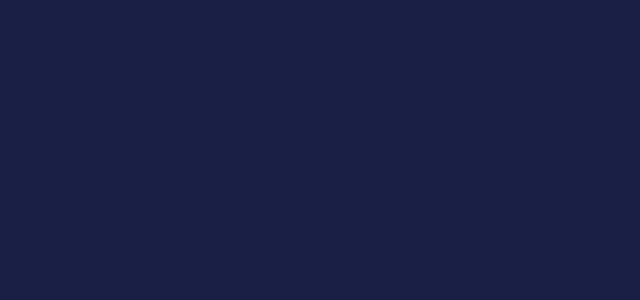
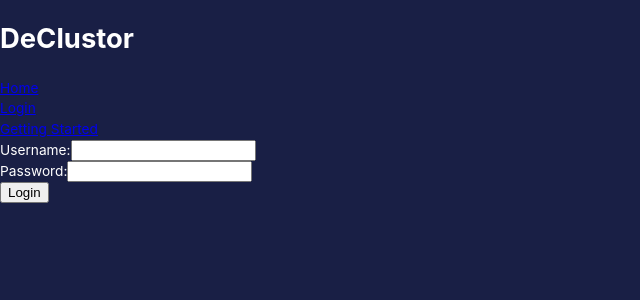
Before and after one commit to oslabs-beta/DeClustor, a React app in the folder client/: page /login in a window 1280 px wide. Before the commit this address had no page. Shown: the top 300 px of the page, without its empty margins (0-640 px from the left). Built offline with nearby package versions, Linux system fonts and the light colour scheme.

Commit message:
combine app.js for home/dashboard

```diff
--- a/client/src/App.js
+++ b/client/src/App.js
@@ -1,39 +1,51 @@
-import React, { useMemo } from 'react'
-import { BrowserRouter, Navigate, Route, Routes } from 'react-router-dom'
-import { CssBaseline, ThemeProvider } from '@mui/material'
-import { createTheme } from '@mui/material/styles'
-import { themeSettings } from './theme'
-import { useSelector } from 'react-redux'
-// import Login from './components/login.jsx';
-import Layout from './pages/Layout.jsx'
-import Dashboard from './pages/Dashboard.jsx'
+import React, { useMemo } from 'react';
+import {
+  BrowserRouter as Router,
+  Navigate,
+  Route,
+  Routes,
+  Link,
+} from 'react-router-dom';
+import { CssBaseline, ThemeProvider } from '@mui/material';
+import { createTheme } from '@mui/material/styles';
+import { useSelector } from 'react-redux';
+import { themeSettings } from './theme';
+import Layout from './pages/Layout.jsx';
+import Dashboard from './pages/Dashboard.jsx';
+import Login from './components/login.jsx';
+import Home from './components/home.jsx';
+import Info from './components/info.jsx';
 
 const App = () => {
-  // state for mode //
-  //use redux to update the global mode // from state -> index.js
-  const mode = useSelector((state) => state.global.mode)
-  // create a theme by using the themeSettings function then pass in the mode
-  // to configure what's nessessary on the matrial ui
-  const theme = useMemo(() => createTheme(themeSettings(mode)), [mode])
+  // State for mode
+  const mode = useSelector((state) => state.global.mode);
+  // Create a theme by using the themeSettings function then pass in the mode
+  const theme = useMemo(() => createTheme(themeSettings(mode)), [mode]);
 
-  // use ThemeProvider to set up material UI
-  // add BrowserRouter -> Routes -> Route element{</>}
-  // Layout component will be main of dashboard
   return (
     <div>
-      <BrowserRouter>
+      <Router>
+        <h1 className='header'>DeClustor</h1>
+        <nav>
+          <Link to='/'>Home</Link>
+          <br />
+          <Link to='/login'>Login</Link>
+          <br />
+          <Link to='/info'>Getting Started</Link>
+        </nav>
         <ThemeProvider theme={theme}>
           <CssBaseline />
+
           <Routes>
-            <Route element={<Layout />}>
-              <Route path="/" element={<Navigate to="/dashboard" replace />} />
-              <Route path="/dashboard" element={<Dashboard />} />
-            </Route>
+            <Route path='/' element={<Home />} />
+            <Route path='/login' element={<Login />} />
+            <Route path='/info' element={<Info />} />
+            <Route path='*' element={<Navigate to='/' replace />} />
           </Routes>
         </ThemeProvider>
-      </BrowserRouter>
+      </Router>
     </div>
-  )
-}
+  );
+};
 
-export default App
+export default App;
--- a/client/src/components/login.jsx
+++ b/client/src/components/login.jsx
@@ -1,14 +1,24 @@
 import React from 'react';
 import { useState } from 'react';
+import { useNavigate } from 'react-router-dom';
 
 const Login = () => {
   const [username, setUsername] = useState('');
   const [password, setPassword] = useState('');
+  const [isAuthenticated, setIsAuthenticated] = useState(false);
+  const navigate = useNavigate();
 
   const handleSubmit = (event) => {
     event.preventDefault();
-    console.log('Username:', username);
-    console.log('Password:', password);
+
+    // if user typed in correct credentials, navigate to "/dashboard" endpoint
+    if (username === 'user' && password === 'password') {
+      console.log('Username:', username);
+      console.log('Password:', password);
+      navigate('/dashboard');
+    } else {
+      console.log('Invalid credentials');
+    }
   };
 
   return (
@@ -36,6 +46,12 @@ const Login = () => {
         </div>
         <button type='submit'>Login</button>
       </form>
+      {/* conditional rendering: if isAuthenticated fn is true, take us to the route */}
+      {isAuthenticated && (
+        <Routes>
+          <Route path='/dashboard' element={<Dashboard />} />
+        </Routes>
+      )}
     </div>
   );
 };
```
Also changed, not shown: client/src/app.jsx (deleted, +0 -28 lines), client/src/styles/home.css (added), 1 other file (tests, documents, lock files or other folders).
